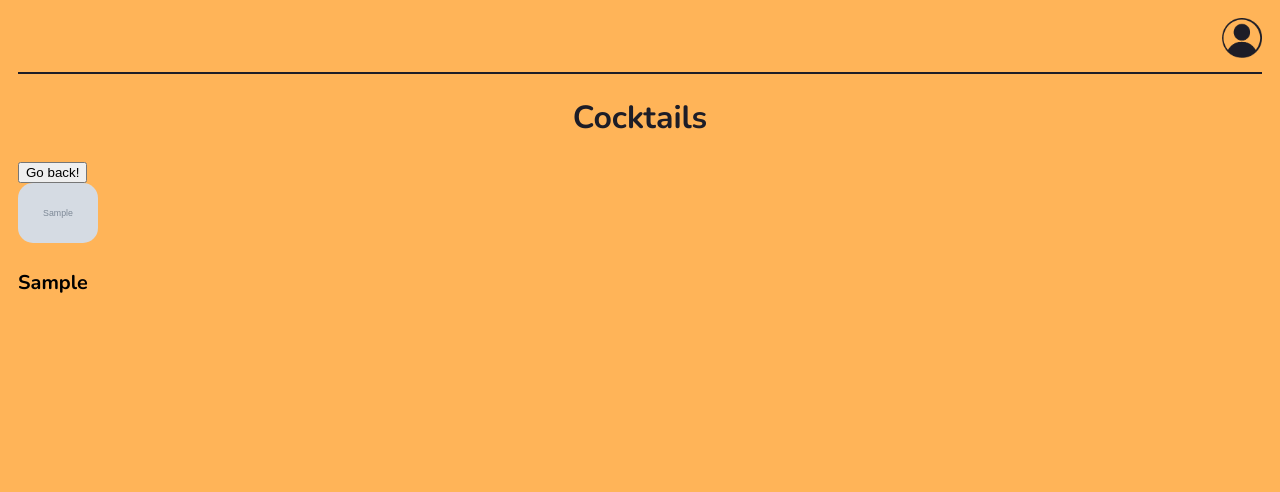
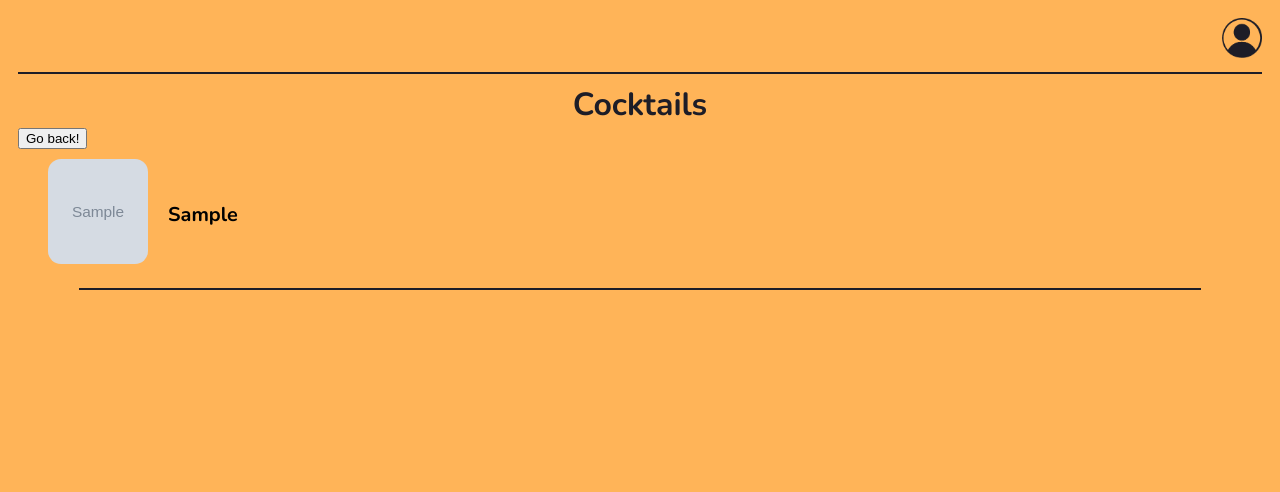
Before and after one commit to CAS-Project-2/Happy-Hour-App, a Node project: template views/cocktails/cocktail-list.hbs in a window 1280 px wide. Shown: the top 492 px of the page. Run offline with Node 20 templates, Linux system fonts and the light colour scheme; the template is opened without the code that fills it: most values are stand-ins (such as "Sample title", 1, 10 or a date in 2020); grey boxes marked "Sample" are stand-in pictures.

Commit message:
list styling

```diff
--- a/public/stylesheets/style.css
+++ b/public/stylesheets/style.css
@@ -207,19 +207,38 @@ hr{
 .letter-box a{
   color: white;
 }
+
+.section-title h1{
+  margin: 0;
+}
 .cocktail-list-container{
-  padding-top: 30px;
+
   width: 100%;
-  border: #1D1D27;
-  background-color: #1D1D27;
+  border-radius: 20px;
+
   display: flex;
   flex-direction: column;
   justify-content: center;
 }
+.cocktail-list-container hr{
+  border: 1px solid #1D1D27;
+  width: 90%
+}
 
-.image-thumbnail {
-  width: 80px;
-  border-radius: 15px;
+.cocktail-container{
+  margin: 10px 10px ;
+  display: flex;
+  flex-direction: row;
+  align-items: center;
+}
+
+
+.cocktaimImg-list {
+  width: 100px;
+  height: 105px;
+  border-radius: 13px;
+  margin-right: 20px ;
+  margin-left: 20px;
 }
 
 .flex-outer {
--- a/views/cocktails/cocktail-list.hbs
+++ b/views/cocktails/cocktail-list.hbs
@@ -1,14 +1,17 @@
-<h1>Cocktails</h1>
+<div class="section-title"><h1>Cocktails</h1></div>
 
 <form>
  <input type="button" value="Go back!" onclick="history.back()">
 </form>
 
-<div class="container-wrapper">
+<div class="cocktail-list-container">
 {{#each cocktails}}
 <div class="cocktail-container">
-    <a href="/cocktail/{{idDrink}}"><img src="{{strDrinkThumb}}" width="30px" class="image-thumbnail" alt="Cocktail Image"></a>
+    <a href="/cocktail/{{idDrink}}"><img src="{{strDrinkThumb}}"  class="cocktaimImg-list" alt="Cocktail Image"></a>
     <h3>{{strDrink}}</h3>
+
  </div>
+ <hr>
+
 {{/each}}
 </div>
```
